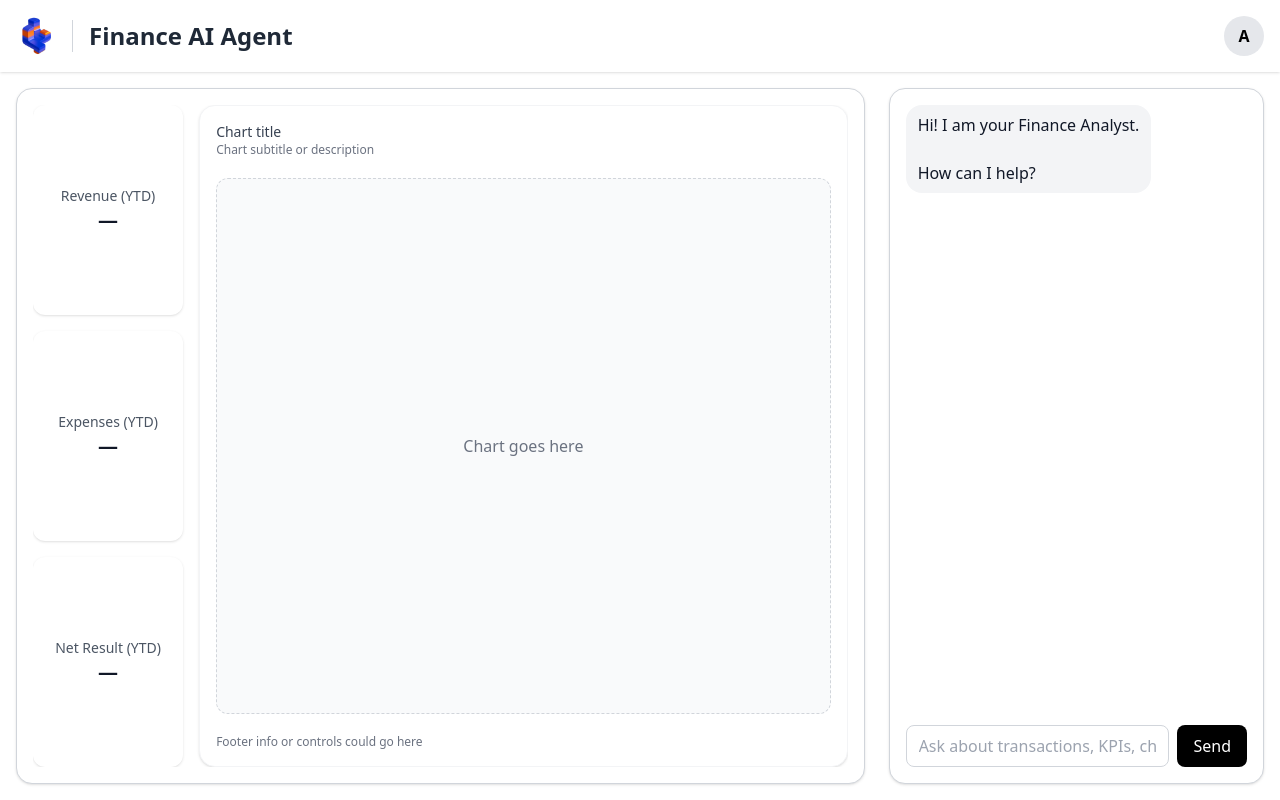
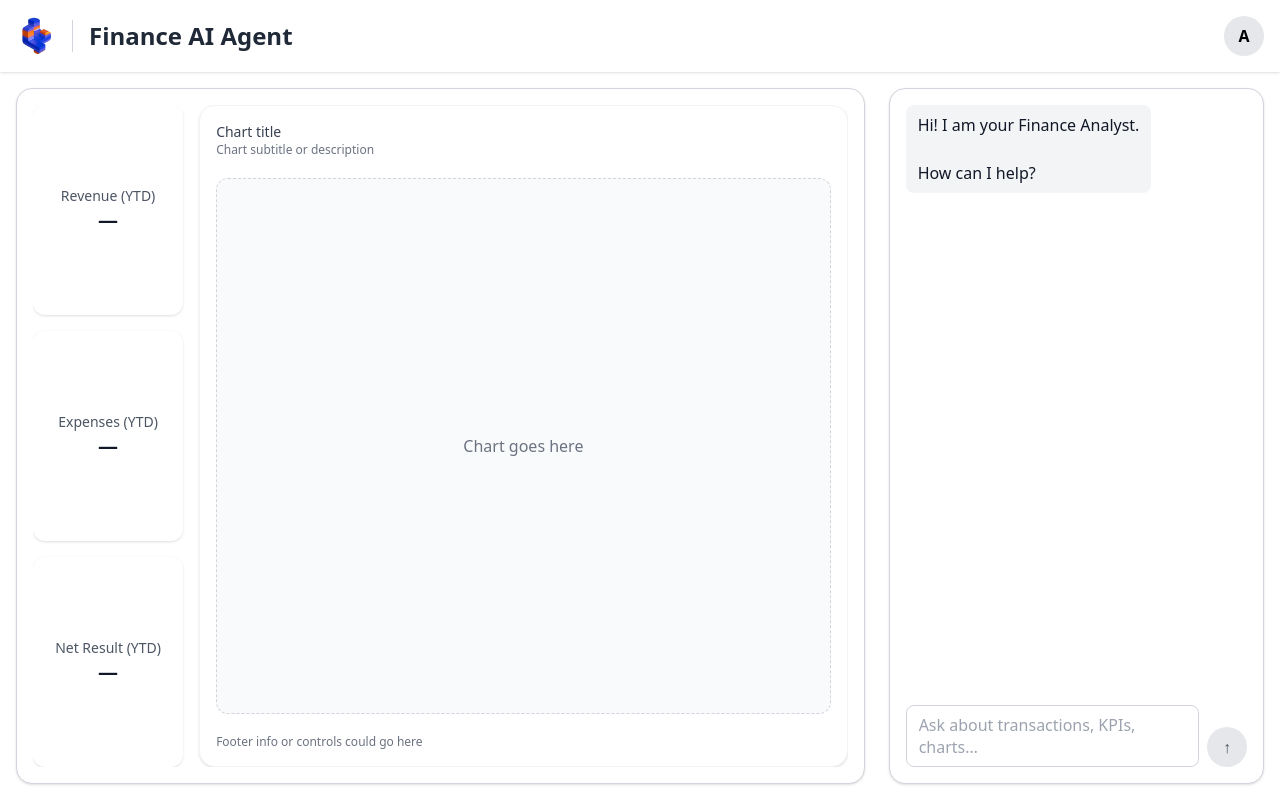
Before and after one commit to xiumingliu/agent-finance-analyst-frontend, a Next.js app: page / in a window 1280 px wide. Built offline with nearby package versions, Linux system fonts and the light colour scheme; no server answers.

Commit message:
Frontend baseline ready - fixed the chat input area

```diff
--- a/src/app/page.tsx
+++ b/src/app/page.tsx
@@ -8,6 +8,7 @@ import Header from "@/components/Header";
 import KPICards from "@/components/KPICards";
 import { ChartShell } from "@/components/ChartShell";
 import ChatContainer from "@/components/ChatContainer";
+import ChatInput from "@/components/ChatInput";
 
 import type { ChatMessage, ChatResponse, KpiSummary } from "@/types";
 import { apiGet, apiPost } from "@/lib/api";
@@ -140,7 +141,12 @@ export default function Page() {
             <div className="flex-1 min-h-0 overflow-hidden">
               <ChatContainer messages={messages} isThinking={isThinking} />
             </div>
-            <ChatInputPlaceholder onSend={handleSendMessage} />
+
+            <ChatInput
+              onSend={handleSendMessage}
+              isThinking={isThinking}
+              // onStop={() => controller.abort()} // optional later
+            />
           </aside>
 
         </div>
--- a/src/components/ChatContainer.tsx
+++ b/src/components/ChatContainer.tsx
@@ -43,9 +43,9 @@ export default function ChatContainer({ messages, isThinking, className }: ChatC
           <div key={i} className={clsx("mb-3", isUser ? "text-right" : "text-left")}>
             <div
               className={clsx(
-                "inline-block max-w-[80%] px-3 py-2 rounded-2xl whitespace-pre-wrap align-top",
+                "inline-block max-w-[80%] px-3 py-2 rounded-lg whitespace-pre-wrap align-top",
                 isUser
-                  ? "bg-gray-600 text-white"
+                  ? "bg-gray-900 text-white"
                   : "bg-gray-100 text-gray-900"
               )}
             >
--- /dev/null
+++ b/src/components/ChatInput.tsx
@@ -0,0 +1,127 @@
+"use client";
+
+import { useCallback, useEffect, useRef, useState } from "react";
+import clsx from "clsx";
+
+type ChatInputProps = {
+  onSend: (text: string) => void;
+  isThinking?: boolean;          // disable input while the model is responding
+  placeholder?: string;
+  className?: string;
+  autoFocus?: boolean;
+  onStop?: () => void;           // optional "Stop" handler if you add streaming later
+};
+
+export default function ChatInput({
+  onSend,
+  isThinking = false,
+  placeholder = "Ask about transactions, KPIs, charts…",
+  className,
+  autoFocus = false,
+  onStop,
+}: ChatInputProps) {
+  const [val, setVal] = useState("");
+  const taRef = useRef<HTMLTextAreaElement | null>(null);
+
+  // Auto-resize the textarea up to ~6 lines
+  const autoresize = useCallback(() => {
+    const el = taRef.current;
+    if (!el) return;
+    el.style.height = "auto";
+    const cs = window.getComputedStyle(el);
+    const borderY =
+        parseFloat(cs.borderTopWidth || "0") + parseFloat(cs.borderBottomWidth || "0");
+    const padY =
+        parseFloat(cs.paddingTop || "0") + parseFloat(cs.paddingBottom || "0");
+
+    const min = 40;          // px (matches button)
+    const line = 22;         // <-- EXACT line-height used below (leading-[22px])
+    const max = 6 * line + padY + borderY;   // ~6 lines + padding + borders
+
+    // scrollHeight includes padding, not borders -> add borders back
+    const needed = el.scrollHeight + borderY;
+    const next = Math.max(min, Math.min(needed, max));
+    el.style.height = `${next}px`;
+    }, []);
+
+  useEffect(() => {
+    autoresize();
+  }, [val, autoresize]);
+
+  // Submit handler
+  const submit = useCallback(() => {
+    const text = val.trim();
+    if (!text || isThinking) return;
+    onSend(text);
+    setVal("");
+  }, [val, isThinking, onSend]);
+
+  // Keyboard: Enter to send, Shift+Enter = newline
+  const onKeyDown = (e: React.KeyboardEvent<HTMLTextAreaElement>) => {
+    if (e.key === "Enter" && !e.shiftKey) {
+      e.preventDefault();
+      submit();
+    }
+  };
+
+  return (
+    <form
+      className={clsx("mt-3 flex items-end gap-2", className)}
+      onSubmit={(e) => {
+        e.preventDefault();
+        submit();
+      }}
+    >
+      {/*  Textarea grows with content, up to ~6 lines */}
+      <div className="flex-1 min-w-0 self-end">
+        <textarea
+          ref={taRef}
+          value={val}
+          onChange={(e) => setVal(e.target.value)}
+          onKeyDown={onKeyDown}
+          onInput={autoresize}
+          placeholder={placeholder}
+          rows={1}
+          autoFocus={autoFocus}
+          disabled={isThinking}
+          className={clsx(
+            "block w-full resize-none px-3 py-2 rounded-lg",
+            "min-h-[40px] leading-[22px]",
+            "border border-gray-300 focus:outline-none focus:ring-2 focus:ring-black/10",
+            "disabled:opacity-60 disabled:cursor-not-allowed box-border"
+          )}
+          aria-label="Chat message"
+        />
+      </div>
+
+      {/* Send / Stop button */}
+      {isThinking && onStop ? (
+        <button
+          type="button"
+          onClick={onStop}
+          className="h-[40px] px-4 rounded-lg border
+                     border-gray-300 text-gray-700 hover:bg-gray-50 disabled:opacity-60
+                     self-end"
+        >
+          Stop
+        </button>
+      ) : (
+        <button
+          type="submit"
+          disabled={isThinking || !val.trim()}
+            className={clsx(
+            "h-[40px] px-4 rounded-full",
+            "self-end",
+            val.trim() && !isThinking
+              ? "bg-black text-white hover:bg-black/90"
+              : "bg-gray-200 text-gray-600"
+          )}
+          aria-label="Send message"
+          title="Send message"
+        >
+          ↑
+        </button>
+      )}
+    </form>
+  );
+}
```
